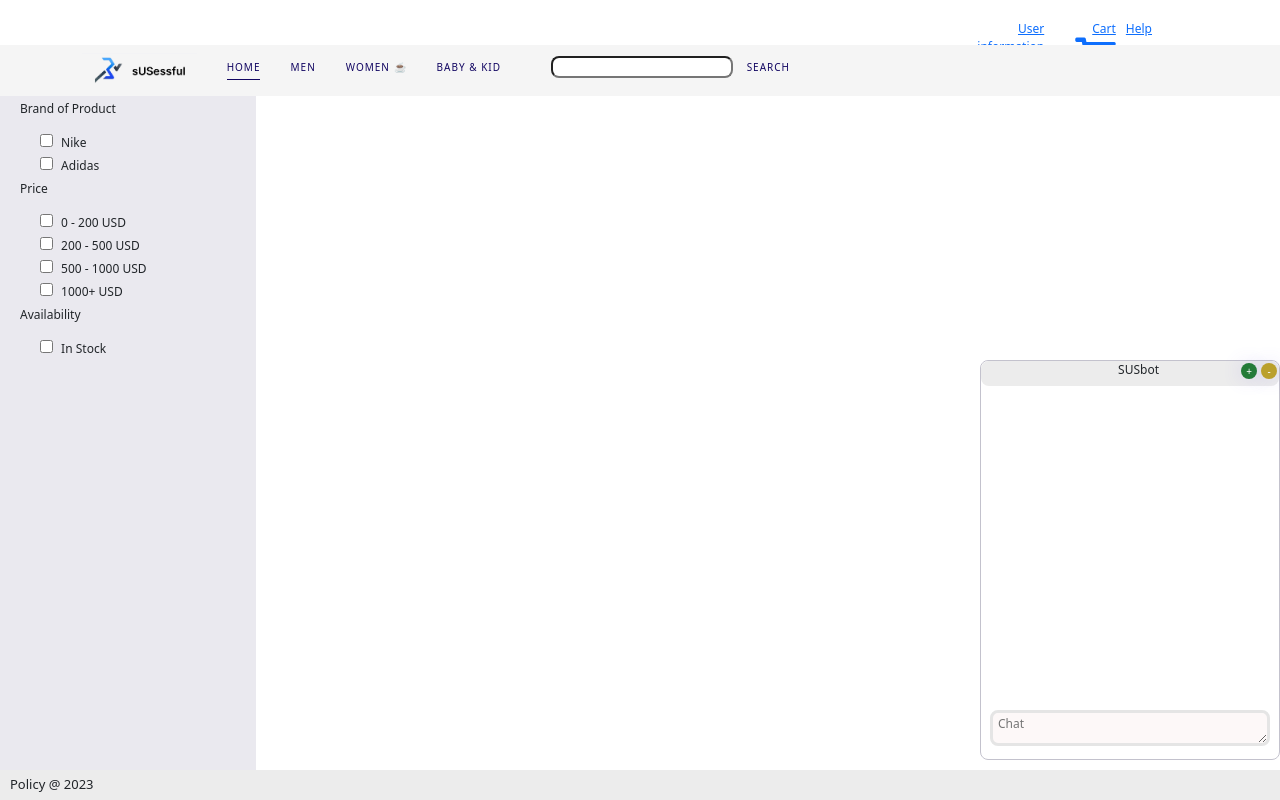
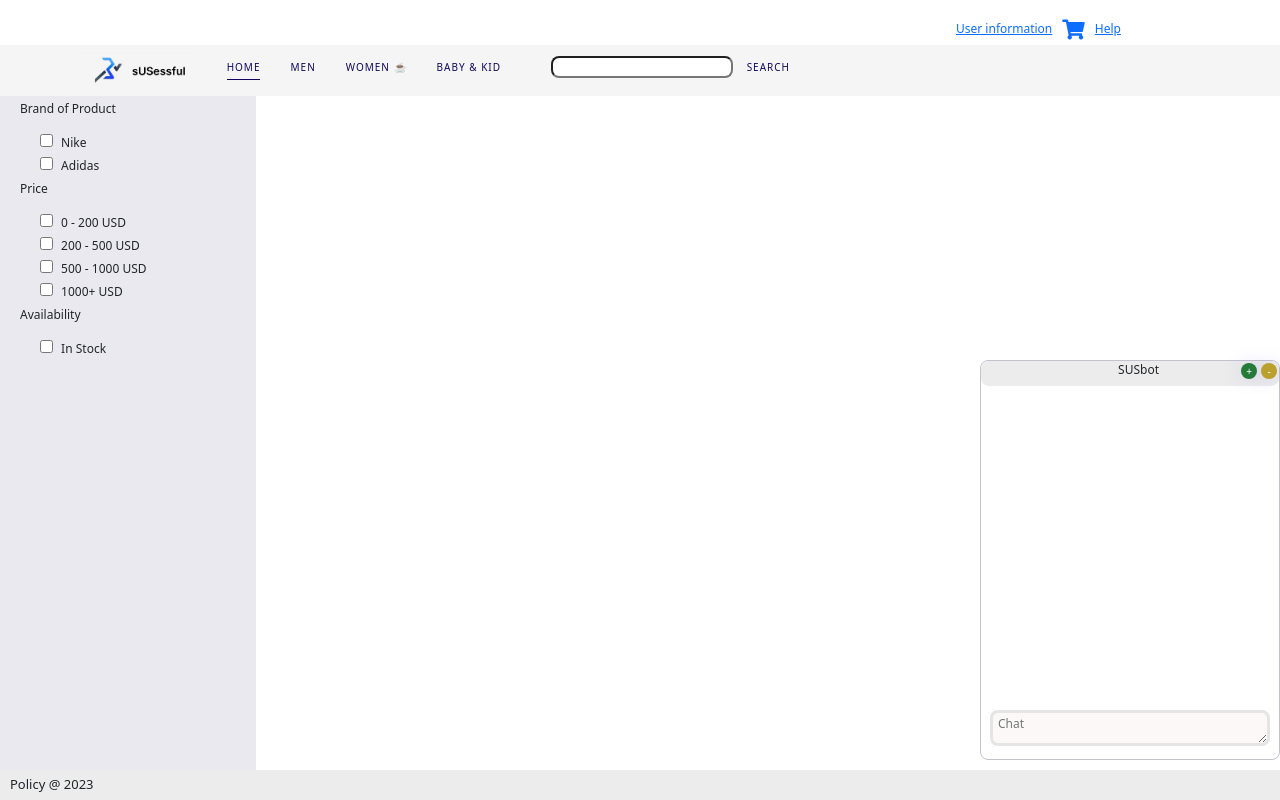
Before and after one commit to lcmd65/ecommerce-app, a Flask app: template app/templates/blog/home.html in a window 1280 px wide. Run offline with Flask 3, Linux system fonts and the light colour scheme; the template is opened without the code that fills it, so the values that code supplies are empty; some libraries are stand-ins or nearby versions.

Commit message:
change css

```diff
--- a/app/templates/blog/home.html
+++ b/app/templates/blog/home.html
@@ -30,7 +30,7 @@
                         <a href="#user_information">User information</a>
                         </li>
                         <li>
-                        <a href="/register">Cart <i class="fa fa-shopping-cart" style="font-size:36px"></i></a>
+                        <a href="/register"><i class="fa fa-shopping-cart" style="font-size:20px"></i></a>
                         </li>
                         <li>
                         <a href="/help">Help</a>
```
